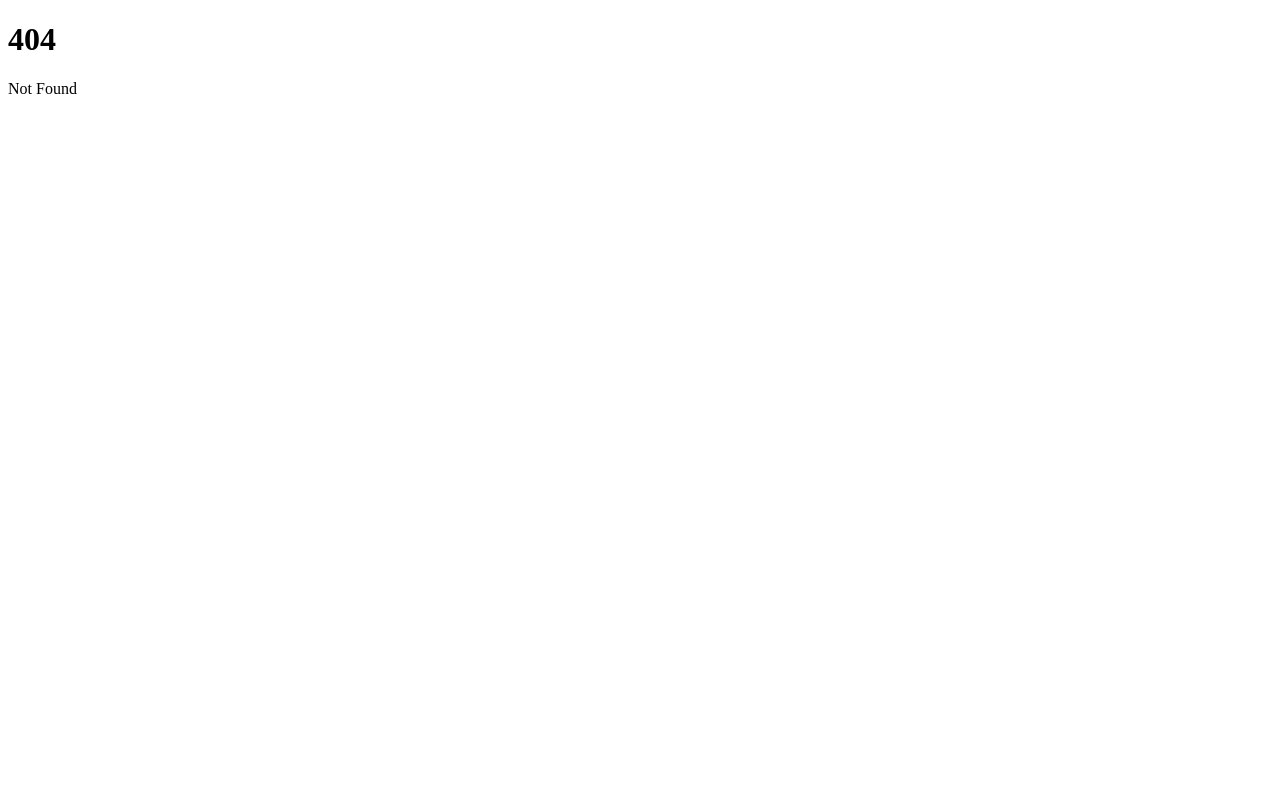
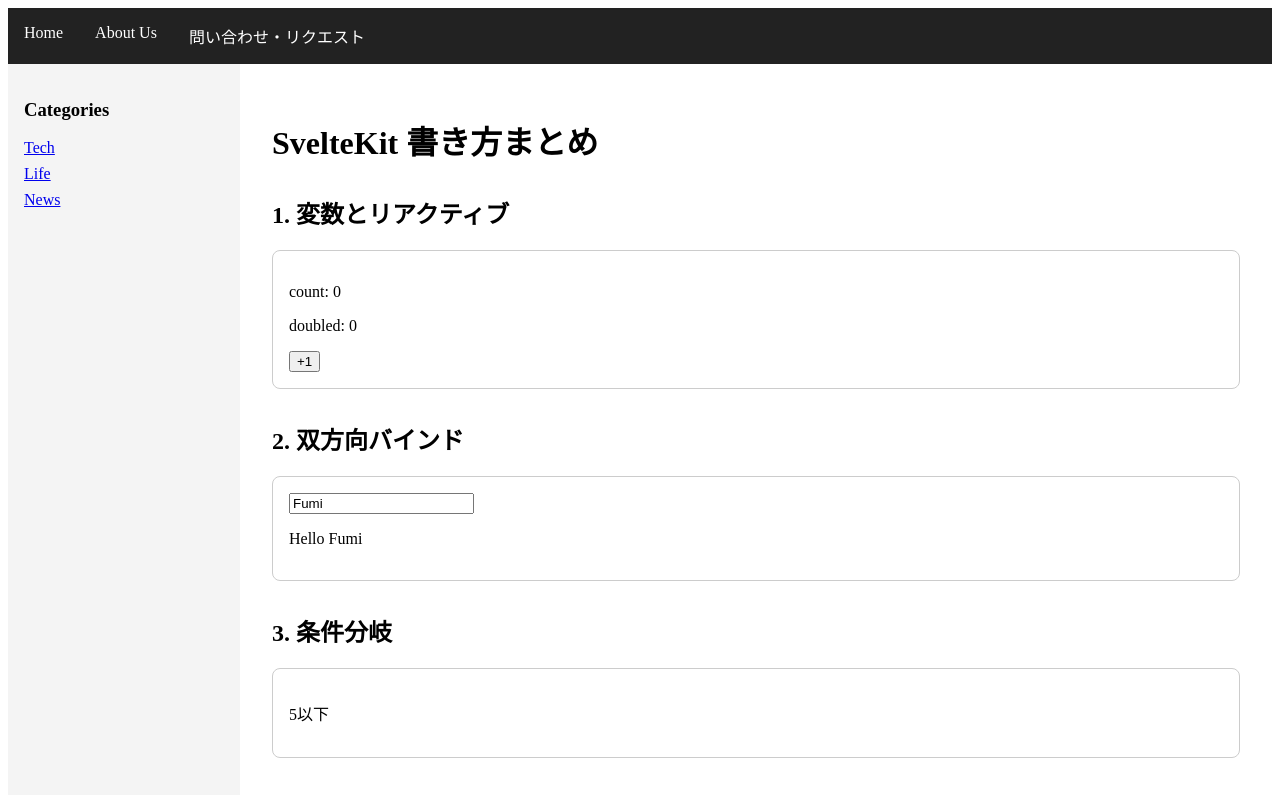
Before and after one commit to Fuuuuumia/teracore, a SvelteKit app: page /blog/sample2 in a window 1280 px wide. Before the commit this address had no page. Shown: the top 795 px of the page. Built offline with nearby package versions, Linux system fonts and the light colour scheme.

Commit message:
Add Header and Sidebar

```diff
--- /dev/null
+++ b/src/lib/components/Header.svelte
@@ -0,0 +1,25 @@
+<script>
+</script>
+
+<header>
+  <nav>
+    <a href="/">Home</a>
+    <a href="/about">About Us</a>
+    <a href="/contact">問い合わせ・リクエスト</a>
+  </nav>
+</header>
+
+<style>
+  header {
+    background: #222;
+    padding: 1rem;
+  }
+  nav {
+    display: flex;
+    gap: 2rem;
+  }
+  nav a {
+    color: white;
+    text-decoration: none;
+  }
+</style>
--- /dev/null
+++ b/src/lib/components/Sidebar.svelte
@@ -0,0 +1,33 @@
+<script>
+  const categories = [
+    { name: 'Tech', path: '/blog/tech' },
+    { name: 'Life', path: '/blog/life' },
+    { name: 'News', path: '/blog/news' }
+  ];
+</script>
+
+<aside>
+  <h3>Categories</h3>
+  <ul>
+    {#each categories as category}
+      <li>
+        <a href={category.path}>{category.name}</a>
+      </li>
+    {/each}
+  </ul>
+</aside>
+
+<style>
+  aside {
+    width: 200px;
+    padding: 1rem;
+    background: #f4f4f4;
+  }
+  ul {
+    list-style: none;
+    padding: 0;
+  }
+  li {
+    margin-bottom: 0.5rem;
+  }
+</style>
--- a/src/routes/+layout.svelte
+++ b/src/routes/+layout.svelte
@@ -1,11 +1,23 @@
-<script lang="ts">
-	import favicon from '$lib/assets/favicon.svg';
-
-	let { children } = $props();
+<script>
+  import Header from '$lib/components/Header.svelte';
+  import Sidebar from '$lib/components/Sidebar.svelte';
 </script>
 
-<svelte:head>
-	<link rel="icon" href={favicon} />
-</svelte:head>
+<Header />
 
-{@render children()}
+<div class="container">
+  <Sidebar />
+  <main>
+    <slot />
+  </main>
+</div>
+
+<style>
+  .container {
+    display: flex;
+  }
+  main {
+    flex: 1;
+    padding: 2rem;
+  }
+</style>
--- a/src/routes/+page.svelte
+++ b/src/routes/+page.svelte
@@ -1,135 +1,2 @@
-<script lang="ts">
-	import { onMount } from "svelte";
-
-	// ===== 基本変数 =====
-	let count: number = 0;
-	let name: string = "Fumi";
-
-	// ===== リアクティブ宣言 =====
-	$: doubled = count * 2;
-
-	function increment() {
-		count++;
-	}
-
-	function handleInput(e: Event) {
-		const target = e.target as HTMLInputElement;
-		name = target.value;
-	}
-
-	onMount(() => {
-		console.log("Mounted!");
-	});
-
-	// ===== コード表示用文字列 =====
-	const loadCode = `
-export const load = async () => {
-  return { message: "Hello" };
-};
-`;
-
-	const serverCode = `
-export const actions = {
-  default: async ({ request }) => {
-    const data = await request.formData();
-    return { success: true };
-  }
-};
-`;
-
-	const storeCode = `
-import { writable } from 'svelte/store';
-
-export const count = writable(0);
-`;
-</script>
-
-<style>
-	h1 {
-		margin-bottom: 1rem;
-	}
-
-	h2 {
-		margin-top: 2rem;
-	}
-
-	.box {
-		padding: 1rem;
-		border: 1px solid #ccc;
-		margin-top: 1rem;
-		border-radius: 8px;
-	}
-
-	pre {
-		background: #111;
-		color: #0f0;
-		padding: 1rem;
-		overflow-x: auto;
-		border-radius: 6px;
-	}
-</style>
-
-<h1>SvelteKit 書き方まとめ</h1>
-
-<!-- ================= 基本構文 ================= -->
-<h2>1. 変数とリアクティブ</h2>
-<div class="box">
-	<p>count: {count}</p>
-	<p>doubled: {doubled}</p>
-	<button on:click={increment}>+1</button>
-</div>
-
-<!-- ================= 双方向バインド ================= -->
-<h2>2. 双方向バインド</h2>
-<div class="box">
-	<input bind:value={name} />
-	<p>Hello {name}</p>
-</div>
-
-<!-- ================= 条件分岐 ================= -->
-<h2>3. 条件分岐</h2>
-<div class="box">
-	{#if count > 5}
-		<p>5より大きい</p>
-	{:else}
-		<p>5以下</p>
-	{/if}
-</div>
-
-<!-- ================= ループ ================= -->
-<h2>4. ループ</h2>
-<div class="box">
-	{#each [1,2,3,4] as num}
-		<p>{num}</p>
-	{/each}
-</div>
-
-<!-- ================= クラス制御 ================= -->
-<h2>5. クラス制御</h2>
-<div class="box">
-	<p class:active={count > 3}>条件付きクラス</p>
-</div>
-
-<!-- ================= load関数 ================= -->
-<h2>6. +page.ts（load関数）</h2>
-<div class="box">
-	<pre>{loadCode}</pre>
-</div>
-
-<!-- ================= server action ================= -->
-<h2>7. +page.server.ts（Form Actions）</h2>
-<div class="box">
-	<pre>{serverCode}</pre>
-</div>
-
-<!-- ================= store ================= -->
-<h2>8. Store</h2>
-<div class="box">
-	<pre>{storeCode}</pre>
-</div>
-
-<!-- ================= ナビ ================= -->
-<h2>9. ページ遷移</h2>
-<div class="box">
-	<a href="/about">/aboutへ</a>
-</div>
+<h1>Welcome to teraCore</h1>
+<p>ICT関連技術の継承・向上のための技術録です．</p>
--- /dev/null
+++ b/src/routes/blog/sample2/+page.svelte
@@ -0,0 +1,135 @@
+<script lang="ts">
+	import { onMount } from "svelte";
+
+	// ===== 基本変数 =====
+	let count: number = 0;
+	let name: string = "Fumi";
+
+	// ===== リアクティブ宣言 =====
+	$: doubled = count * 2;
+
+	function increment() {
+		count++;
+	}
+
+	function handleInput(e: Event) {
+		const target = e.target as HTMLInputElement;
+		name = target.value;
+	}
+
+	onMount(() => {
+		console.log("Mounted!");
+	});
+
+	// ===== コード表示用文字列 =====
+	const loadCode = `
+export const load = async () => {
+  return { message: "Hello" };
+};
+`;
+
+	const serverCode = `
+export const actions = {
+  default: async ({ request }) => {
+    const data = await request.formData();
+    return { success: true };
+  }
+};
+`;
+
+	const storeCode = `
+import { writable } from 'svelte/store';
+
+export const count = writable(0);
+`;
+</script>
+
+<style>
+	h1 {
+		margin-bottom: 1rem;
+	}
+
+	h2 {
+		margin-top: 2rem;
+	}
+
+	.box {
+		padding: 1rem;
+		border: 1px solid #ccc;
+		margin-top: 1rem;
+		border-radius: 8px;
+	}
+
+	pre {
+		background: #111;
+		color: #0f0;
+		padding: 1rem;
+		overflow-x: auto;
+		border-radius: 6px;
+	}
+</style>
+
+<h1>SvelteKit 書き方まとめ</h1>
+
+<!-- ================= 基本構文 ================= -->
+<h2>1. 変数とリアクティブ</h2>
+<div class="box">
+	<p>count: {count}</p>
+	<p>doubled: {doubled}</p>
+	<button on:click={increment}>+1</button>
+</div>
+
+<!-- ================= 双方向バインド ================= -->
+<h2>2. 双方向バインド</h2>
+<div class="box">
+	<input bind:value={name} />
+	<p>Hello {name}</p>
+</div>
+
+<!-- ================= 条件分岐 ================= -->
+<h2>3. 条件分岐</h2>
+<div class="box">
+	{#if count > 5}
+		<p>5より大きい</p>
+	{:else}
+		<p>5以下</p>
+	{/if}
+</div>
+
+<!-- ================= ループ ================= -->
+<h2>4. ループ</h2>
+<div class="box">
+	{#each [1,2,3,4] as num}
+		<p>{num}</p>
+	{/each}
+</div>
+
+<!-- ================= クラス制御 ================= -->
+<h2>5. クラス制御</h2>
+<div class="box">
+	<p class:active={count > 3}>条件付きクラス</p>
+</div>
+
+<!-- ================= load関数 ================= -->
+<h2>6. +page.ts（load関数）</h2>
+<div class="box">
+	<pre>{loadCode}</pre>
+</div>
+
+<!-- ================= server action ================= -->
+<h2>7. +page.server.ts（Form Actions）</h2>
+<div class="box">
+	<pre>{serverCode}</pre>
+</div>
+
+<!-- ================= store ================= -->
+<h2>8. Store</h2>
+<div class="box">
+	<pre>{storeCode}</pre>
+</div>
+
+<!-- ================= ナビ ================= -->
+<h2>9. ページ遷移</h2>
+<div class="box">
+	<a href="/about">/aboutへ</a>
+</div>
--- a/svelte.config.js
+++ b/svelte.config.js
@@ -2,16 +2,11 @@
 import { mdsvex } from 'mdsvex';
 
 const config = {
-	extensions: ['.svelte', '.md'],
-
-  	preprocess: mdsvex(),
-
-	kit: {
-		// adapter-auto only supports some environments, see https://svelte.dev/docs/kit/adapter-auto for a list.
-		// If your environment is not supported, or you settled on a specific environment, switch out the adapter.
-		// See https://svelte.dev/docs/kit/adapters for more information about adapters.
-		adapter: adapter()
-	}
+  extensions: ['.svelte', '.md'],
+  preprocess: mdsvex(),
+  kit: {
+    adapter: adapter()
+  }
 };
 
 export default config;
```
Also changed, not shown: src/routes/blog/sample/+page.md (added, +1 -0 lines).
